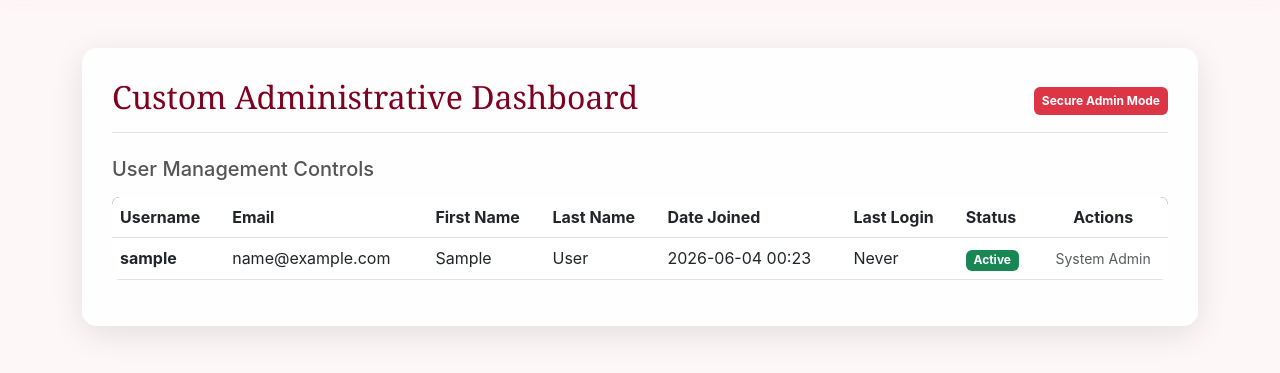
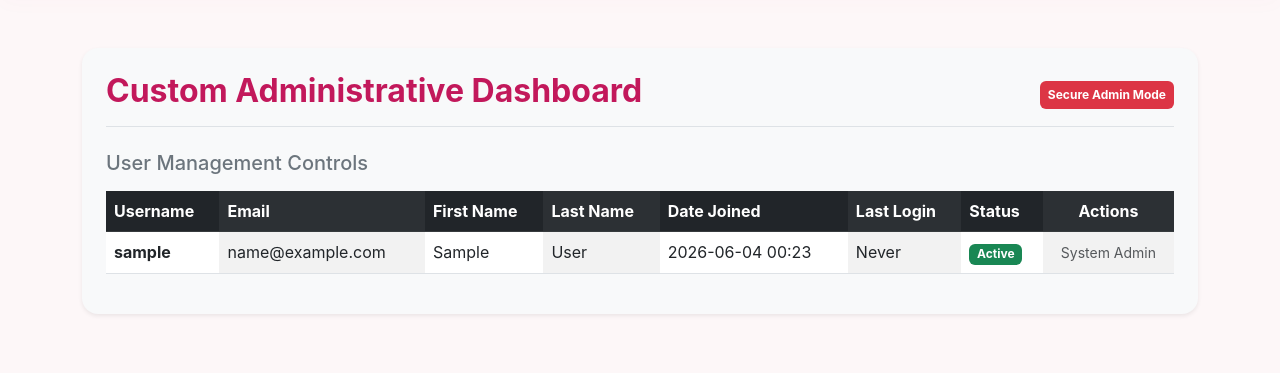
Before and after one commit to CPE3B-cruz-ashleymae/OJT_PITO, a Django app: page /admin-dashboard/ in a window 1280 px wide. Shown: the part 79-452 px from the top of the page. Run offline with Django 5.2, Linux system fonts and the light colour scheme; the visitor is signed in with stand-in values (Sample User, id 1); data comes from the database, SQL or seed files in the repository; some libraries are stand-ins or nearby versions.

Commit message:
Implement admin dashboard redirect and theme-aware styling for cards

```diff
--- a/blog/templates/blog/admin_dashboard.html
+++ b/blog/templates/blog/admin_dashboard.html
@@ -1,10 +1,10 @@
 {% extends 'blog/base.html' %}
 
 {% block content %}
-<div class="container mt-5" style="background: rgba(255, 255, 255, 0.85); backdrop-filter: blur(10px); padding: 30px; border-radius: 15px; box-shadow: 0 8px 32px rgba(0,0,0,0.1);">
+<div class="container mt-5 p-4 rounded-4 shadow-sm bg-body-tertiary">
 
     <div class="d-flex justify-content-between align-items-center mb-4 pb-2 border-bottom">
-        <h2 style="font-family: 'Georgia', serif; color: #800020;">Custom Administrative Dashboard</h2>
+        <h2 class="fw-bold" style="color: var(--pink-primary);">Custom Administrative Dashboard</h2>
         <span class="badge bg-danger p-2">Secure Admin Mode</span>
     </div>
 
@@ -17,10 +17,10 @@
         {% endfor %}
     {% endif %}
 
-    <h3 class="h5 mb-3" style="color: #555;">User Management Controls</h3>
+    <h3 class="h5 mb-3 text-secondary">User Management Controls</h3>
     <div class="table-responsive">
-        <table class="table table-hover align-middle" style="background: #fff; border-radius: 8px; overflow: hidden;">
-            <thead style="background-color: #800020; color: #fff;">
+        <table class="table table-hover align-middle table-striped-columns">
+            <thead class="table-dark">
                 <tr>
                     <th>Username</th>
                     <th>Email</th>
@@ -50,10 +50,10 @@
                     </td>
                     <td class="text-center">
                         {% if not user.is_superuser %}
-                            <a href="{% url 'toggle_user_status' user.id %}" class="btn btn-sm {% if user.is_active %}btn-warning{% else %}btn-success{% endif %}me-1">
+                            <a href="{% url 'toggle_user_status' user.id %}" class="btn btn-sm {% if user.is_active %}btn-warning{% else %}btn-success{% endif %} me-1">
                                 {% if user.is_active %}Deactivate{% else %}Activate{% endif %}
                             </a>
-                            <a href="{% url 'delete_user' user.id %}" class="btn btn-sm btn-danger" onclick="return confirm('Are you completely sure you want to delete this user? This cannot be undone.');">
+                            <a href="{% url 'delete_user' user.id %}" class="btn btn-sm btn-danger" onclick="return confirm('Are you completely sure you want to delete this user?');">
                                 Delete
                             </a>
                         {% else %}
--- a/blog/views.py
+++ b/blog/views.py
@@ -9,6 +9,8 @@ from django.db.models import Q
 from django.contrib.auth.models import User
 from django.contrib.auth.decorators import user_passes_test
 from django.contrib import messages
+
+
 
 
 # 1. 🌸 Home Feed Grid Stream View
--- a/mysite/urls.py
+++ b/mysite/urls.py
@@ -10,7 +10,6 @@ def admin_required(user):
 
 # Custom view to explicitly catch /admin/ attempts and block them
 def disabled_admin_view(request):
-    # This redirects unauthorized admin access to your custom dashboard
     return redirect('admin_dashboard')
 
 urlpatterns = [
@@ -18,8 +17,9 @@ urlpatterns = [
     path('register/', user_views.register, name='register'),
     path('profile/', user_views.profile, name='profile'),
 
-    # Standard Authentication
-    path('login/', auth_views.LoginView.as_view(template_name='users/login.html'), name='login'),
+    # --- UPDATED: Using your custom login_view for redirect logic ---
+    path('login/', user_views.login_view, name='login'),
+
     path('logout/', auth_views.LogoutView.as_view(), name='logout'),
 
     # django-allauth Social Authentication
--- a/users/templates/users/password_reset_done.html
+++ b/users/templates/users/password_reset_done.html
@@ -2,8 +2,8 @@
 {% block content %}
 <div class="row justify-content-center mt-5">
     <div class="col-md-6 text-center">
-        <div class="card shadow-sm border-0 rounded-4 p-4 p-md-5 bg-white">
-            <h2 class="fw-bold" style="color: #34A853;">Email Dispatched</h2>
+        <div class="card shadow-sm border-0 rounded-4 p-4 p-md-5 bg-body-tertiary">
+            <h2 class="fw-bold" style="color: var(--pink-primary);">Email Dispatched</h2>
             <p class="text-muted mt-3">
                 A secure link has been sent to your registered email address. Please inspect your inbox and click the validation link inside to configure a new password.
             </p>
```
Also changed, not shown: users/views.py (+25 -3 lines).
